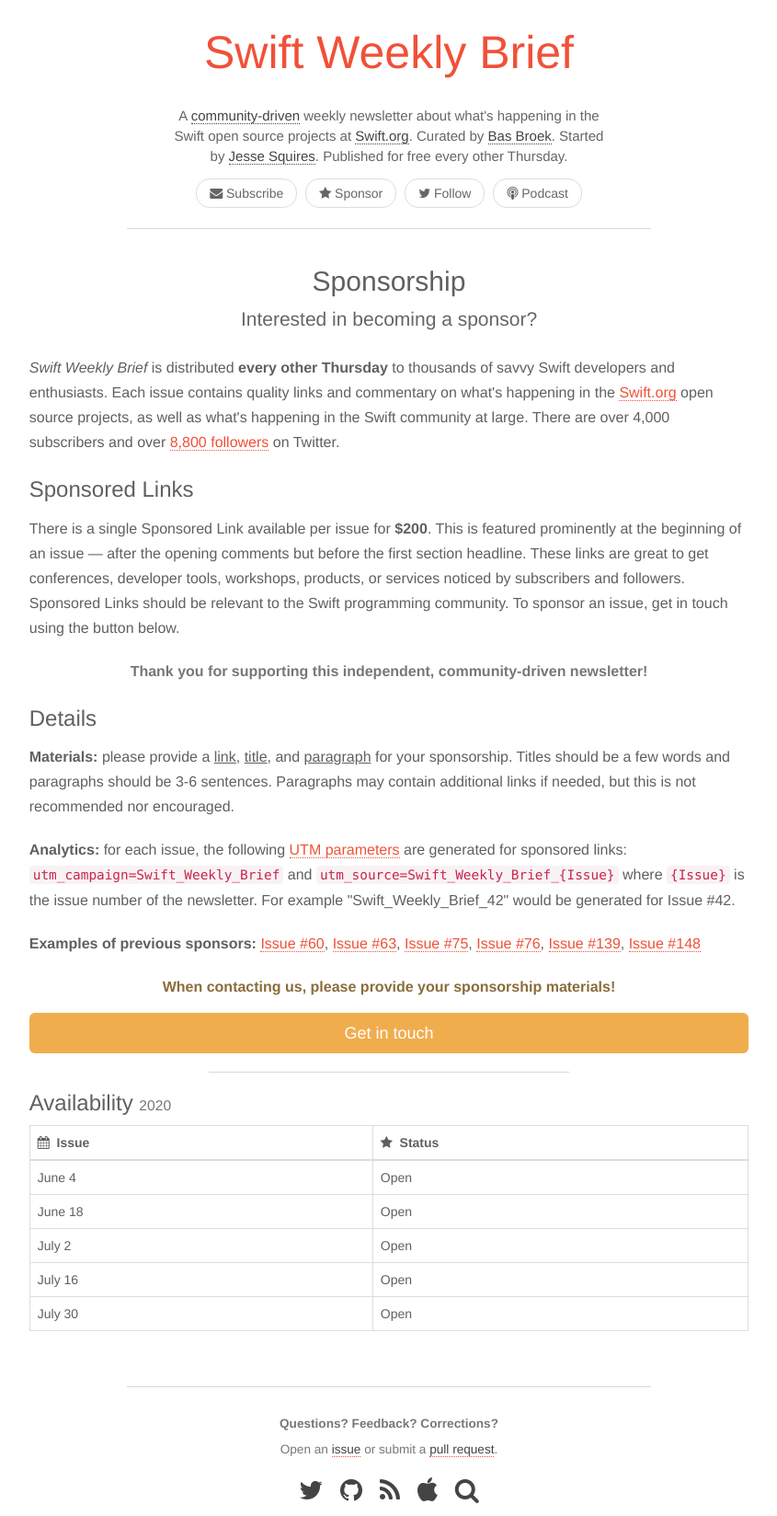
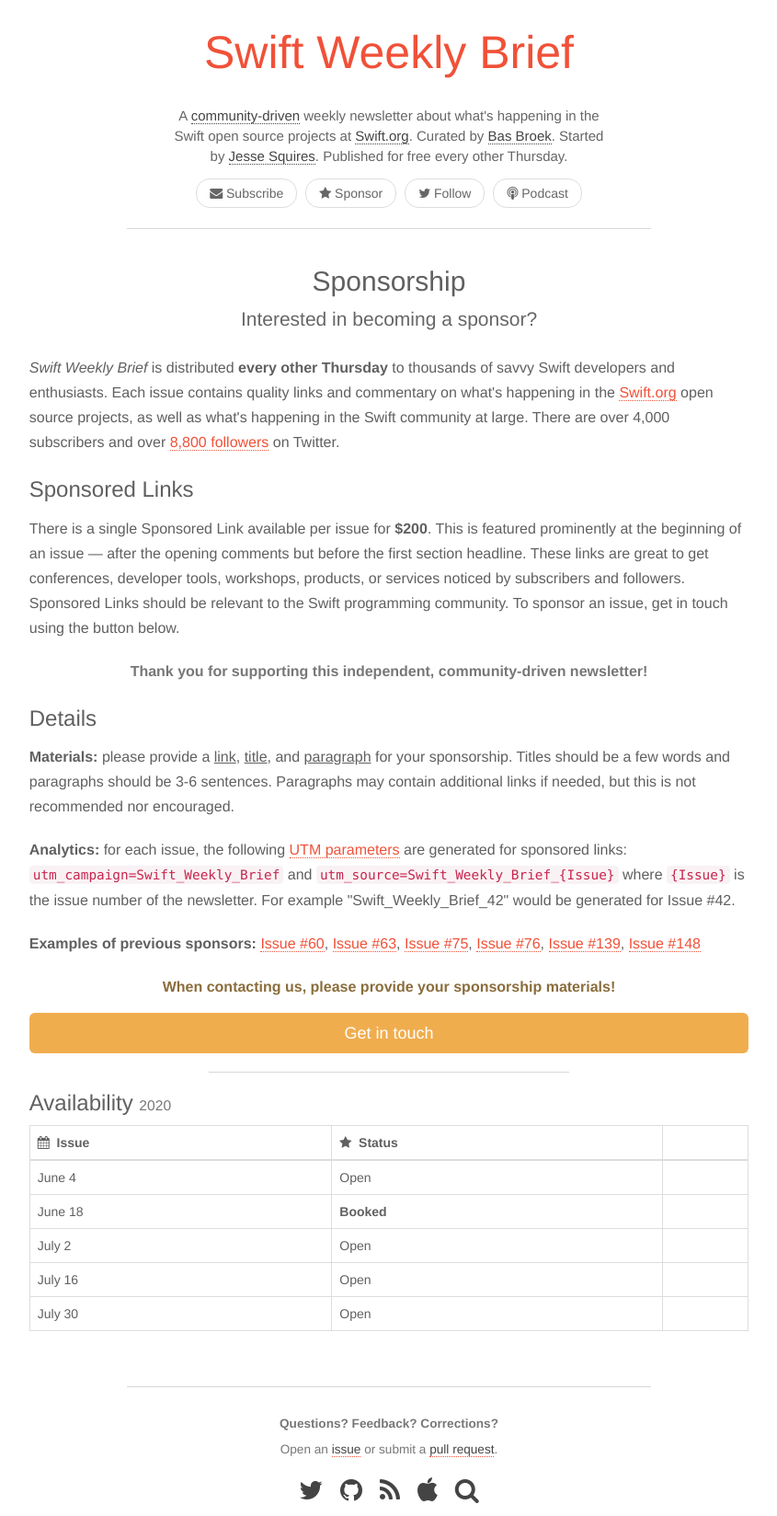
Before and after one commit to SwiftWeekly/swiftweekly.github.io, a Jekyll site: the page built from sponsorship.md, in a window 1280 px wide. Shown: the whole page at 92% size, without its empty margins (217-1062 px from the left). Built offline with Jekyll 4.4.1, drawn with Linux system fonts in a browser that asks for light colours.

Commit message:
Update sponsorship.md

```diff
--- a/sponsorship.md
+++ b/sponsorship.md
@@ -61,7 +61,7 @@
 | <i class="fa fa-calendar" aria-hidden="true"></i>&nbsp; Issue | <i class="fa fa-star" aria-hidden="true"></i>&nbsp; Status |
 |:-|:-|
 | June 4       | Open |
-| June 18      | Open |
+| June 18      | **Booked** | <!-- Paul -->
 | July 2       | Open |
 | July 16      | Open |
 | July 30      | Open |
```
